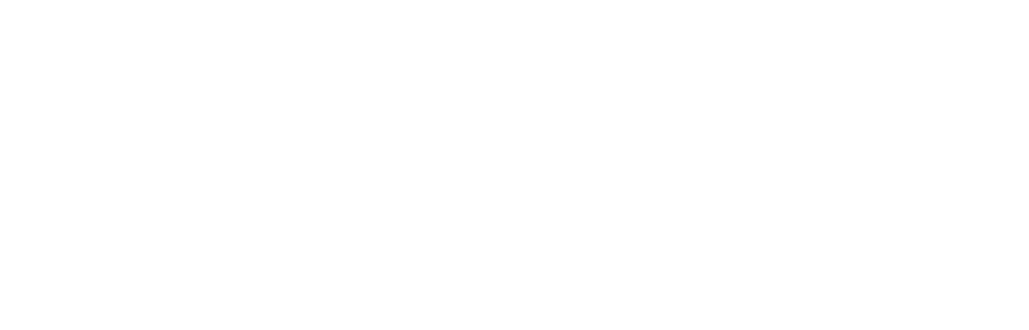
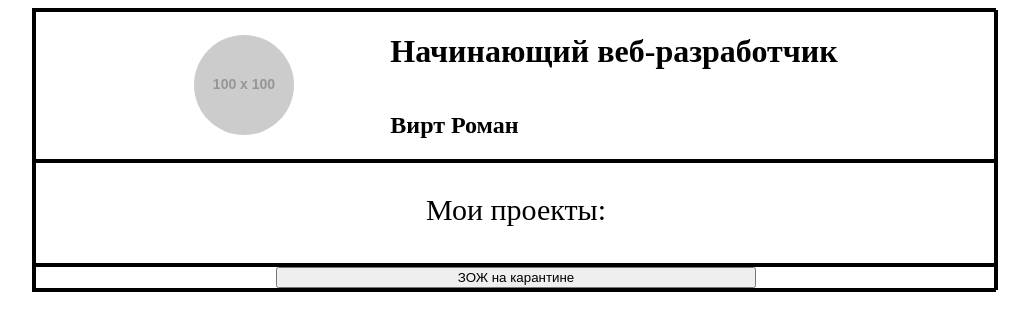
Before and after one commit to RomaWirth/RomaWirth.github.io, a plain HTML site: page index.html in a window 1280 px wide. Shown: the whole page, without its empty margins (126-1155 px from the left). Drawn offline with Linux system fonts and the light colour scheme; placeholder pictures from the web are drawn by us.

Commit message:
Создание основных блоков и стилей

```diff
--- a/index.html
+++ b/index.html
@@ -6,6 +6,20 @@
 	<link rel="stylesheet" href="style.css">
 </head>
 <body>
-
+	<div class="container">
+		<div class="topBlock">
+			<img class="img_topBlock" src="https://via.placeholder.com/100" alt="img">
+			<div class="headlines">
+				<h1>Начинающий веб-разработчик</h1>
+				<h2>Вирт Роман</h2>
+			</div>
+		</div>
+		<div class="midBlock">
+			<p class="paragraph_midBlock">Мои проекты:</p>
+		</div>
+		<div class="bottomBlock">
+			<button class="button_bottomBlock">ЗОЖ на карантине</button>
+		</div>
+	</div>
 </body>
 </html>
--- a/style.css
+++ b/style.css
@@ -0,0 +1,45 @@
+.container{
+	margin: 0 auto;
+	width: 960px;
+	border: 2px solid black;
+	display: flex;
+	flex-direction: column;
+}
+.headlines{
+	display: flex;
+	flex-direction: column;
+}
+.img_topBlock{
+	width: 100px;
+	height: 100px;
+	border-radius: 50%;
+	float: left;
+	margin-right: 10%;
+}
+.topBlock{
+	display: flex;
+	justify-content: center;
+	align-items: center;
+	flex-direction: row;
+	width: 100%;
+	border: 2px solid black;
+}
+.midBlock{
+	width: 100%;
+	border: 2px solid black;
+}
+.paragraph_midBlock{
+	font-size: 30px;
+	text-align: center;
+	height: 40px;
+}
+.bottomBlock{
+	width: 100%;
+	border: 2px solid black;
+	display: flex;
+	justify-content: center;
+}
+.button_bottomBlock{
+	width: 50%;
+	height: 20%;
+}
```
